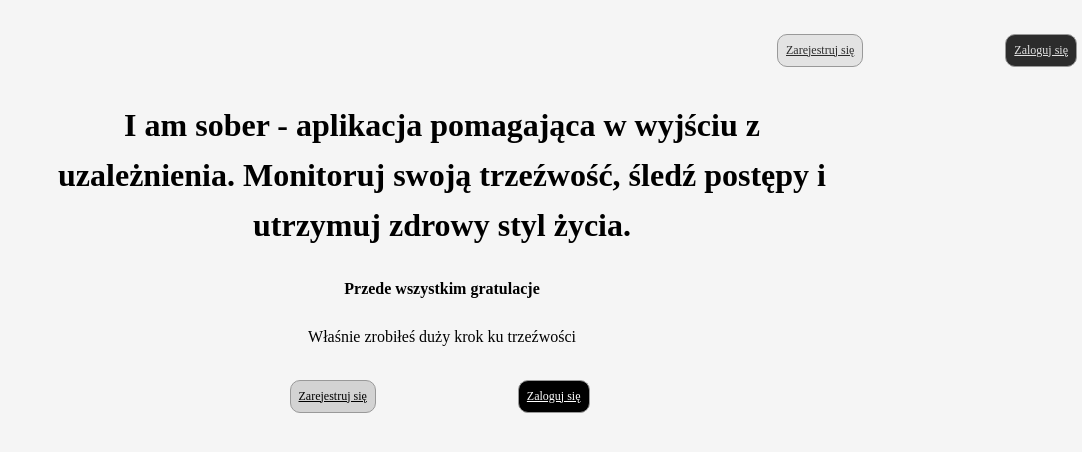
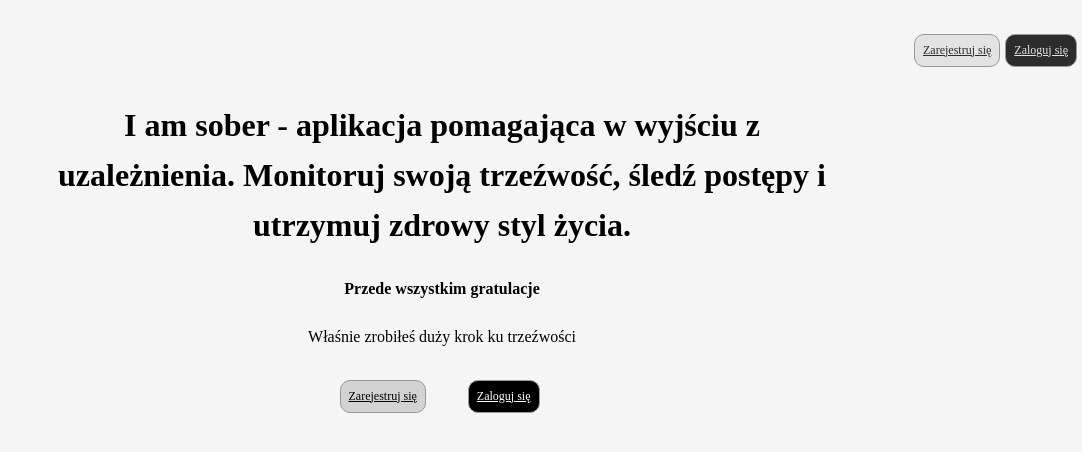
Before and after one commit to RadekPalka/react-i-am-sober, a React (Vite) app: page / in a window 1280 px wide. Shown: the top 452 px of the page, without its empty margins (198-1280 px from the left). Built offline with nearby package versions, Linux system fonts and the light colour scheme.

Commit message:
feat: add optional width prop

```diff
--- a/src/components/StyledUl.ts
+++ b/src/components/StyledUl.ts
@@ -1,6 +1,7 @@
 import styled from 'styled-components';
 type UlStyledProps = {
 	$justifyContent?: string;
+	$width?: string;
 };
 export const StyledUl = styled.ul<UlStyledProps>`
 	display: flex;
@@ -8,5 +9,5 @@ export const StyledUl = styled.ul<UlStyledProps>`
 	justify-content: ${(props) => props.$justifyContent || 'space-between'};
 	list-style-type: none;
 	margin-right: 5px;
-	width: 300px;
+	width: ${(props) => props.$width || '200px'};
 `;
--- a/src/pages/LoginForm.tsx
+++ b/src/pages/LoginForm.tsx
@@ -71,7 +71,7 @@ export const LoginForm: React.FC = () => {
 		<>
 			<header>
 				<StyledNav $justifyContent='end'>
-					<StyledUl $justifyContent='end'>
+					<StyledUl $justifyContent='end' $width='300px'>
 						<StyledLi $color='#2c2c2c' $background='#e3e3e3'>
 							<StyledLink to='/'>Strona główna</StyledLink>
 						</StyledLi>
--- a/src/pages/MainPage.tsx
+++ b/src/pages/MainPage.tsx
@@ -19,11 +19,11 @@ export const MainPage: React.FC = () => {
 		<>
 			<header>
 				<StyledNav $justifyContent='end'>
-					<StyledUl>
+					<StyledUl $justifyContent='end'>
 						<StyledLi $color='#2c2c2c' $background='#e3e3e3'>
 							<StyledLink to='/registration-page'>Zarejestruj się</StyledLink>
 						</StyledLi>
-						<StyledLi $color='#e3e3e3' $background='#2c2c2c'>
+						<StyledLi $color='#e3e3e3' $background='#2c2c2c' $marginLeft='5px'>
 							<StyledLink to='/login-page'>Zaloguj się</StyledLink>
 						</StyledLi>
 					</StyledUl>
```
